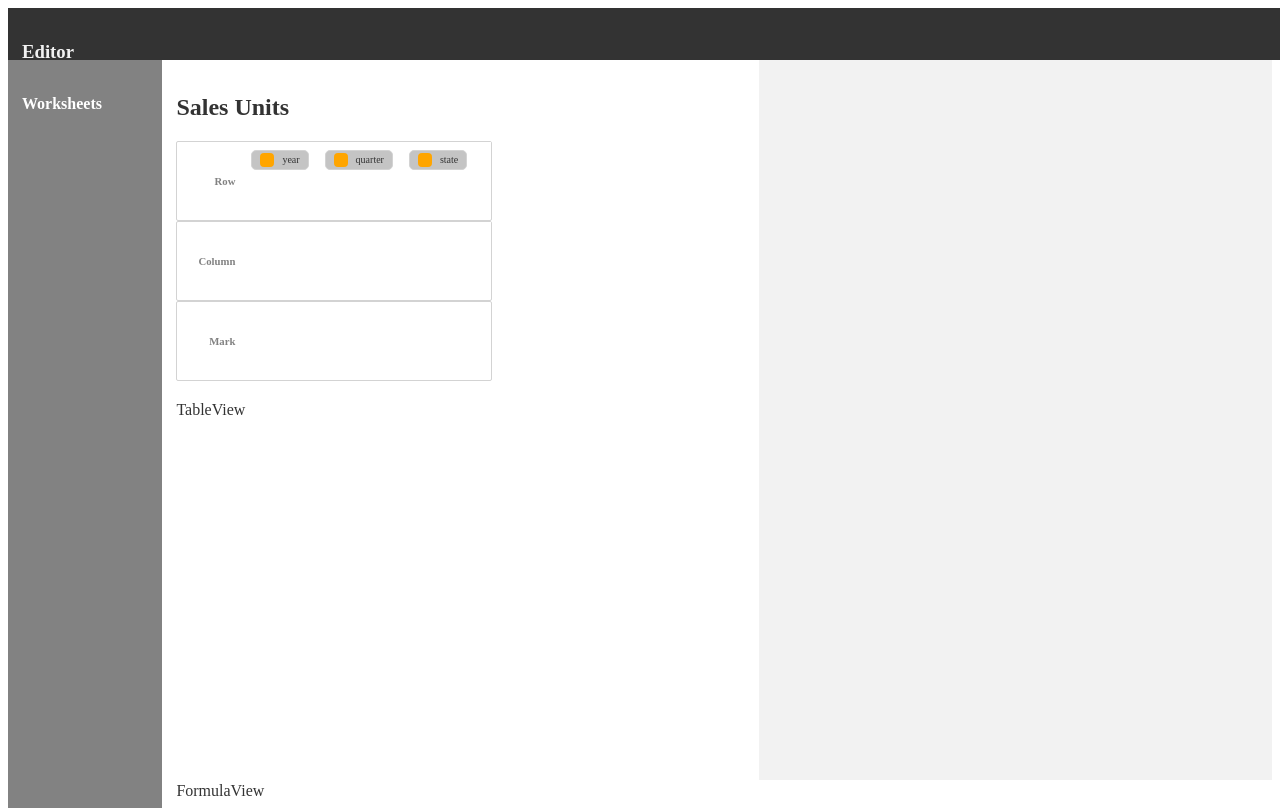
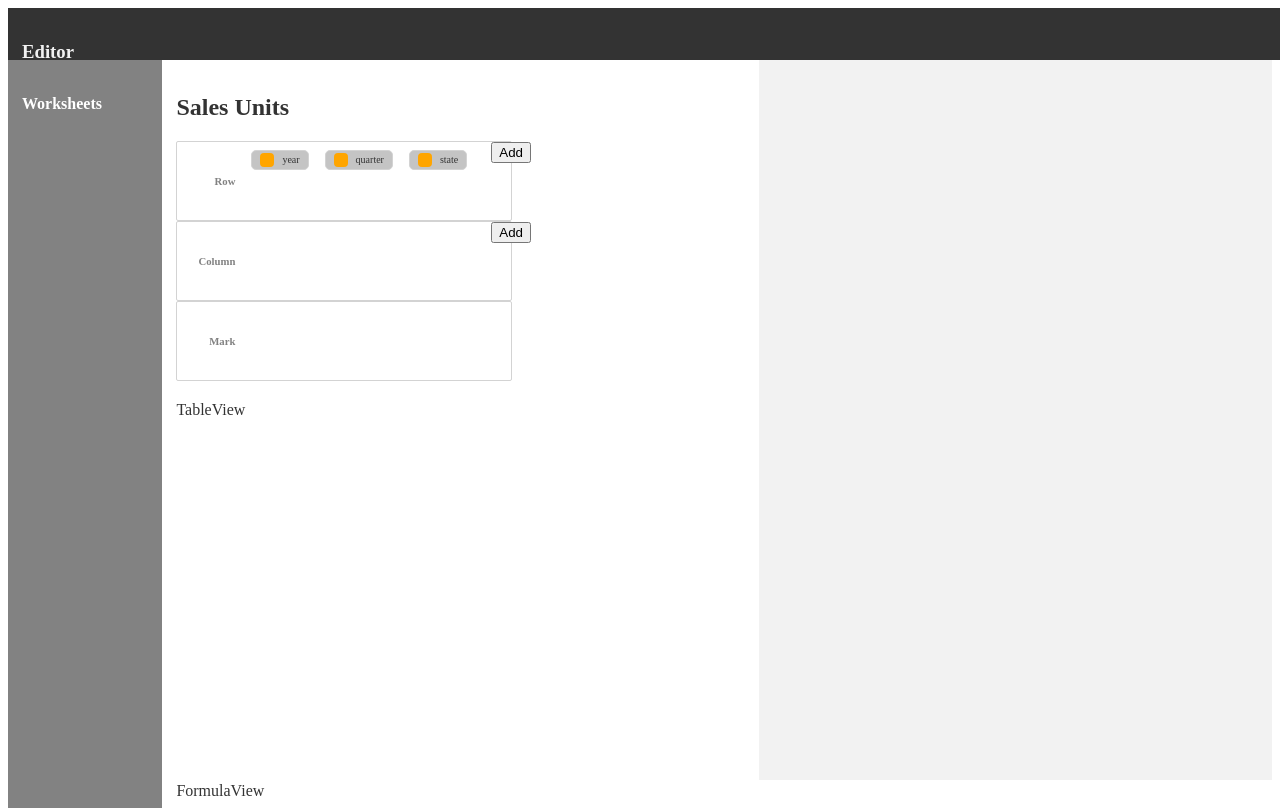
Before and after one commit to longalexander/multiDimModeler, a React (Create React App) app: page / in a window 1280 px wide. Built offline with nearby package versions, Linux system fonts and the light colour scheme.

Commit message:
added AddCircleButton to Axis

```diff
--- a/src/components/EditorView/Worksheet/WorksheetController/WorksheetControllerRCM/Axis/index.js
+++ b/src/components/EditorView/Worksheet/WorksheetController/WorksheetControllerRCM/Axis/index.js
@@ -2,6 +2,8 @@ import React, { Component } from 'react';
 import styled from 'styled-components'
 import {Droppable} from 'react-beautiful-dnd'
 import Dim from '../Dim'
+import AddCircleButton from '../../../../../General/Button/AddCircleButton'
+import DimensionObject from '../../../../../../DataClasses/DimensionObject'
 
 const Container = styled.div`
   margin: 0px;
@@ -40,7 +42,17 @@ class InnerList extends Component {
 }
 
 class Axis extends Component {
+  constructor(props){
+    super(props);
+    this.addDim = this.addDim.bind(this);
+  }
+  addDim(){
+    //alert either "Row" or "Column"
+
+    return;
+  }
   render(){
+    console.log("this.props", this.props)
     return(
       <Container>
         <TitleContainer><Title>{this.props.axis.title}</Title></TitleContainer>
@@ -54,6 +66,7 @@ class Axis extends Component {
               {provided.placeholder}
             </Dimlist>}
         </Droppable>
+        <AddCircleButton clickFn={this.addDim}/>
       </Container>
     );
   }
```
